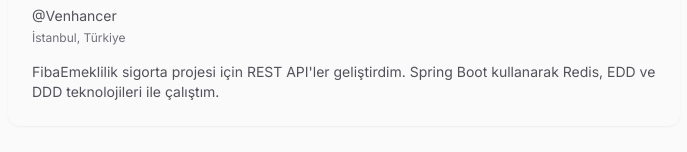
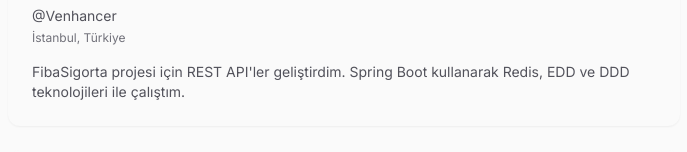
Before and after one commit to emrekentli/emrekentli-com, a Next.js app: page /emrekentli-com/ in a window 1280 px wide. Shown: the part 1678-1830 px from the top of the page, without its empty margins (296-983 px from the left). Built offline with nearby package versions, Linux system fonts and the light colour scheme.

Commit message:
Typo Fix

```diff
--- a/components/sections/career.tsx
+++ b/components/sections/career.tsx
@@ -45,7 +45,7 @@
       company: "@Venhancer",
       location: "İstanbul, Türkiye",
       period: "Temmuz 2023 - Kasım 2023",
-      description: "FibaEmeklilik sigorta projesi için REST API'ler geliştirdim. Spring Boot kullanarak Redis, EDD ve DDD teknolojileri ile çalıştım."
+      description: "FibaSigorta projesi için REST API'ler geliştirdim. Spring Boot kullanarak Redis, EDD ve DDD teknolojileri ile çalıştım."
     },
     {
       title: "Jr. Full Stack Developer",
```
